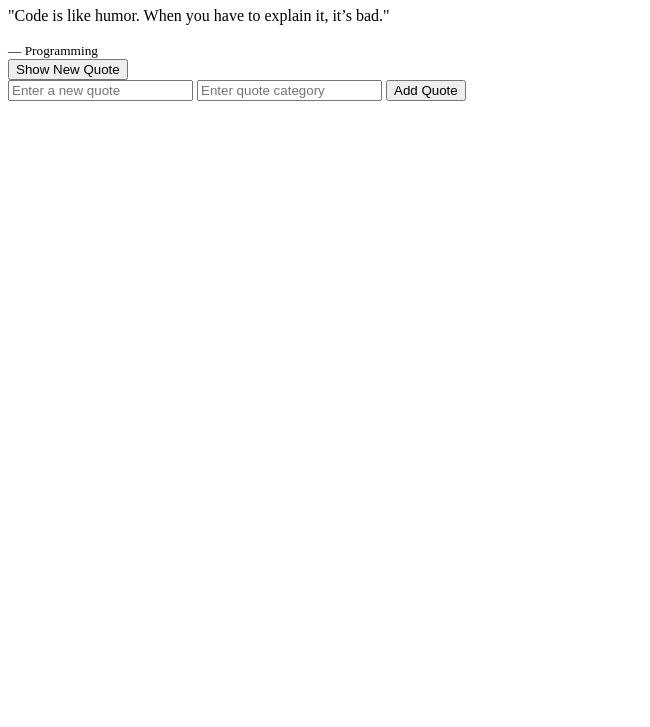
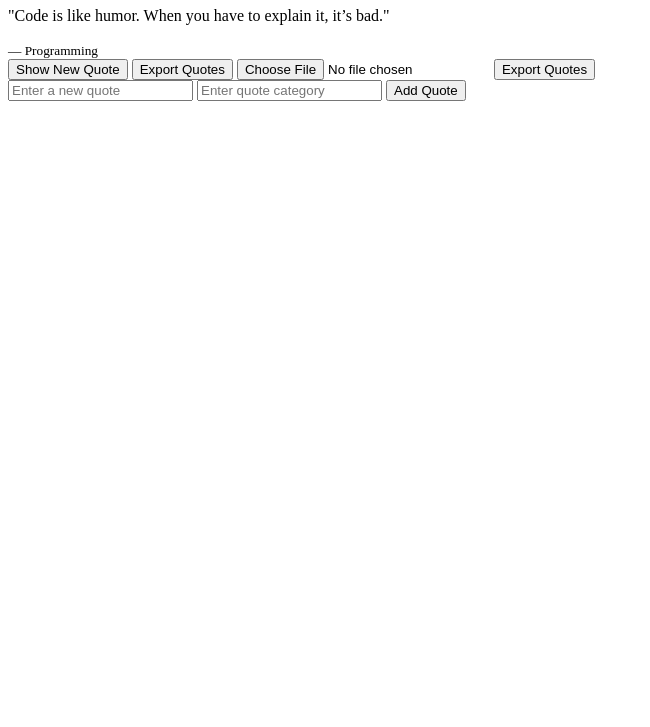
Before and after one commit to EphrataTech/alx_fe_javascript, a plain HTML site: page dom-manipulation/index.html in a window 1280 px wide. Shown: the part 73-800 px from the top of the page, without its empty margins (0-650 px from the left). Drawn offline with Linux system fonts and the light colour scheme.

Commit message:
add import/export json

```diff
--- a/dom-manipulation/index.html
+++ b/dom-manipulation/index.html
@@ -9,6 +9,10 @@
     <h1>Dynamic Quote Generator</h1>
     <div id="quoteDisplay"></div>
     <button id="newQuote">Show New Quote</button>
+    <button id="exportQuotesBtn">Export Quotes</button>
+
+     <input type="file" id="importFile" accept=".json" onchange="importFromJsonFile(event)" />
+    <button onclick="exportToJsonFile()">Export Quotes</button>
     <script src="script.js"></script>
   </body>
   </html>
--- a/dom-manipulation/script.js
+++ b/dom-manipulation/script.js
@@ -75,8 +75,48 @@ function createAddQuoteForm() {
   document.getElementById("addQuoteBtn").addEventListener("click", addQuote);
 }
 
+function exportToJsonFile() {
+
+  const dataStr = JSON.stringify(quotes, null, 2);
+  const blob = new Blob([dataStr], { type: "application/json" });
+  const url = URL.createObjectURL(blob);
+
+  const downloadLink = document.createElement("a");
+  downloadLink.href = url;
+  downloadLink.download = "quotes.json";
+  downloadLink.click();
+
+  URL.revokeObjectURL(url); // Clean up
+  document.getElementById("exportQuotesBtn").addEventListener("click", exportToJsonFile);
+
+}
+
+function importFromJsonFile(event) {
+    const file = event.target.files[0];
+    if (!file) {
+        alert("No file selected.");
+        return;
+    }
+
+    const reader = new FileReader();
+    reader.onload = function(e) {
+        try {
+            const importedQuotes = JSON.parse(e.target.result);
+            if (Array.isArray(importedQuotes)) {
+                quotes.push(...importedQuotes);
+                saveQuotes();
+                alert("Quotes imported successfully!");
+            } else {
+                alert("Invalid file format.");
+            }
+        } catch (error) {
+            alert("Error reading file: " + error.message);
+        };
+        reader.readAsText(file);
+    }
+}
 // Event listeners
 newQuoteBtn.addEventListener("click", showRandomQuote);
 
 // Optional: auto-create the form on load
-createAddQuoteForm();
+createAddQuoteForm()
```
